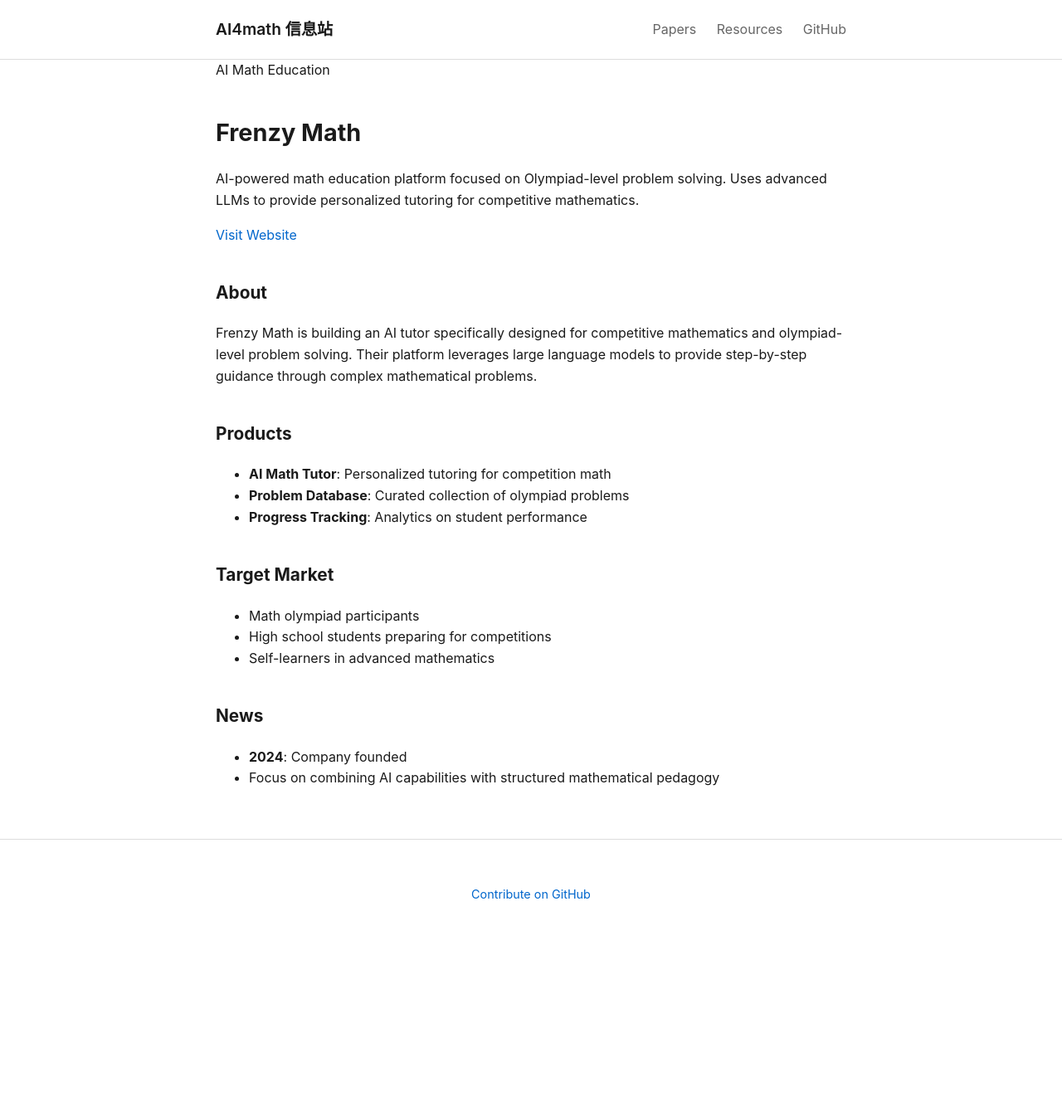
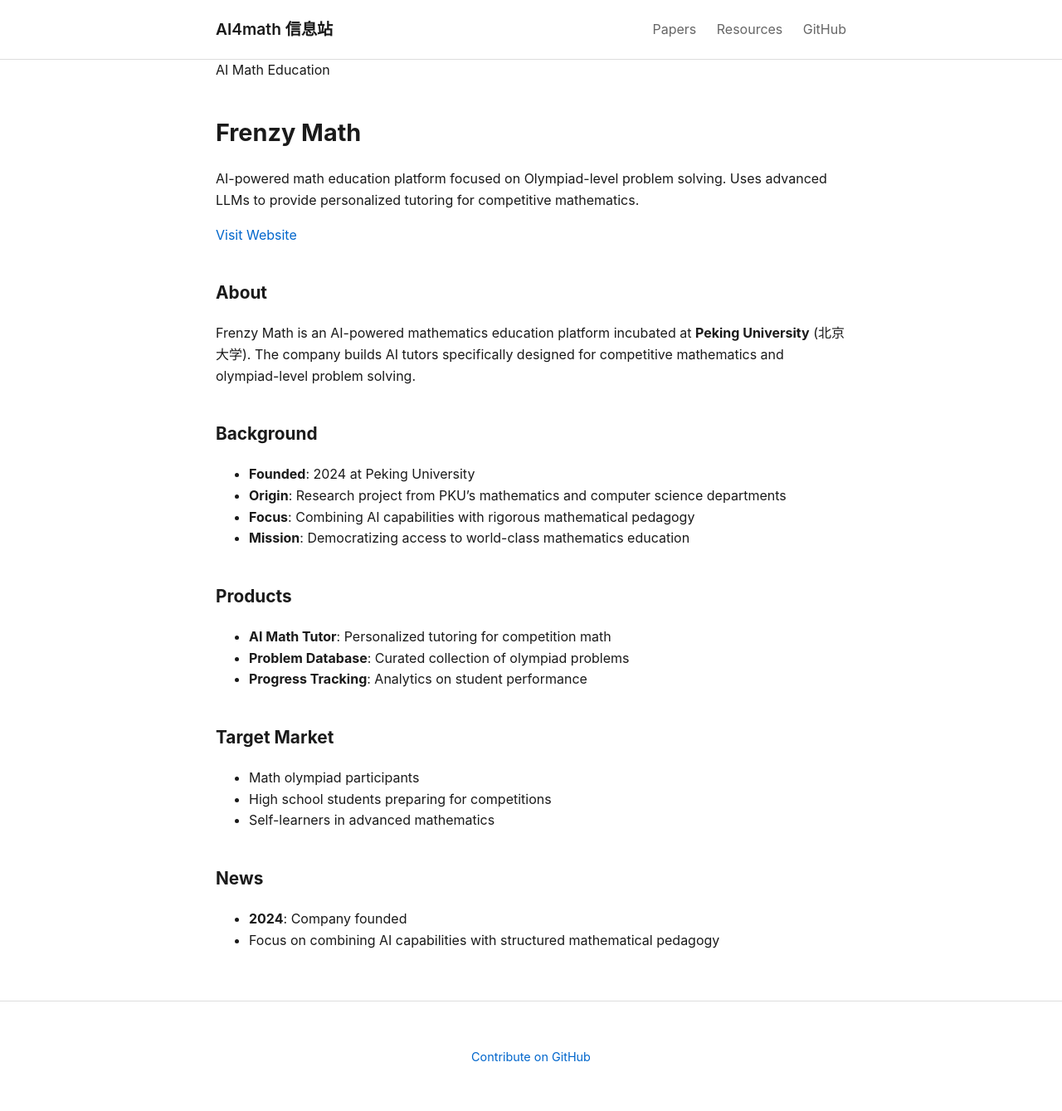
Before and after one commit to jiajunma/ai4math-hub, a Jekyll site: the page built from _companies/frenzy-math.md, in a window 1280 px wide. Shown: the whole page at 83% size. Built offline with Jekyll 4.4.1, drawn with Linux system fonts in a browser that asks for light colours; before the commit the page ends 1144 px from its top, so only the background shows below that.

Commit message:
Update Frenzy Math: Beijing/Peking University origin

```diff
--- a/_companies/frenzy-math.md
+++ b/_companies/frenzy-math.md
@@ -4,7 +4,7 @@
 category: AI Math Education
 category_slug: education
 icon: 🎯
-location: USA
+location: Beijing, China (Peking University)
 funding: Seed
 website: https://frenzymath.com
 github:
@@ -14,7 +14,14 @@
 
 ## About
 
-Frenzy Math is building an AI tutor specifically designed for competitive mathematics and olympiad-level problem solving. Their platform leverages large language models to provide step-by-step guidance through complex mathematical problems.
+Frenzy Math is an AI-powered mathematics education platform incubated at **Peking University** (北京大学). The company builds AI tutors specifically designed for competitive mathematics and olympiad-level problem solving.
+
+## Background
+
+- **Founded**: 2024 at Peking University
+- **Origin**: Research project from PKU's mathematics and computer science departments
+- **Focus**: Combining AI capabilities with rigorous mathematical pedagogy
+- **Mission**: Democratizing access to world-class mathematics education
 
 ## Products
 
```
